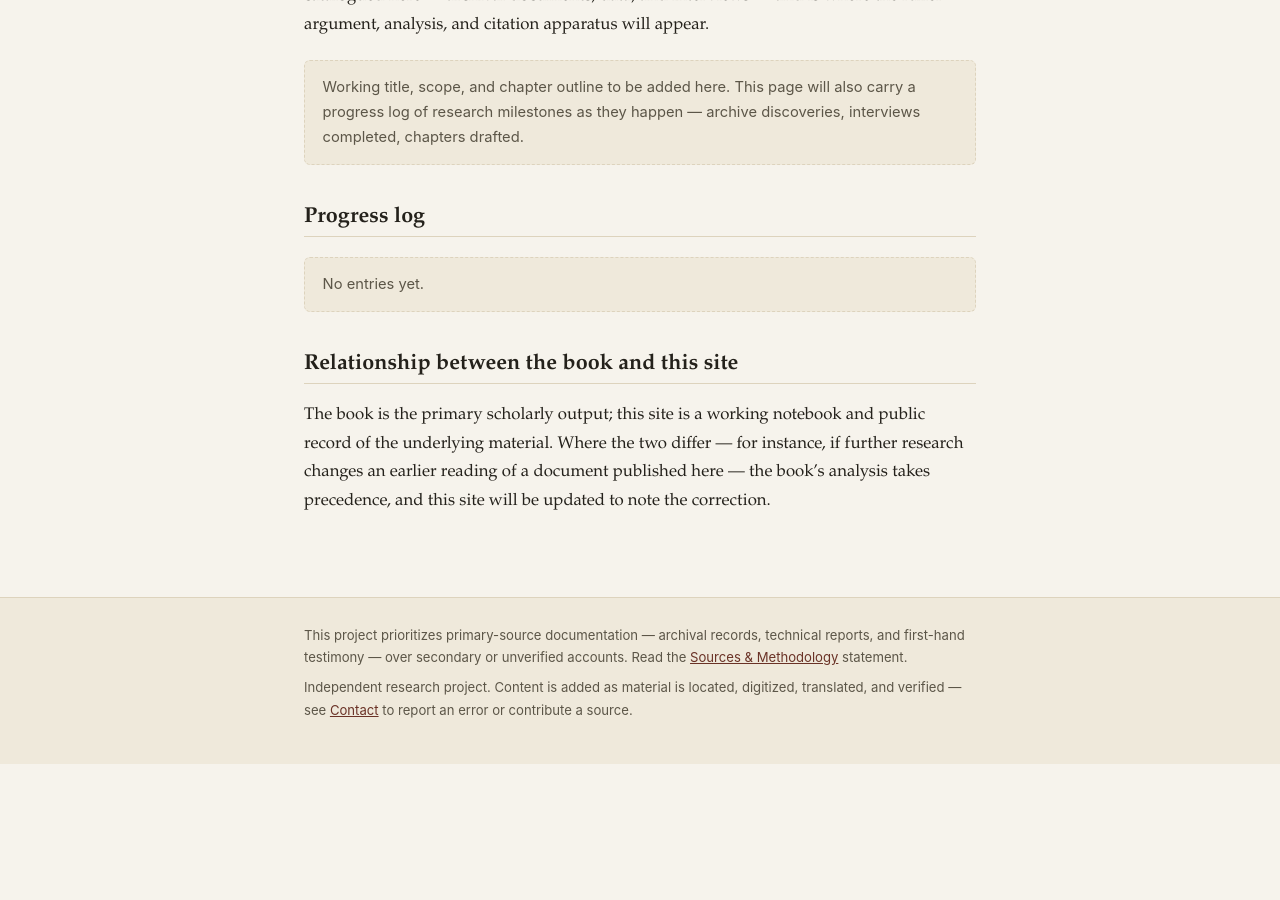
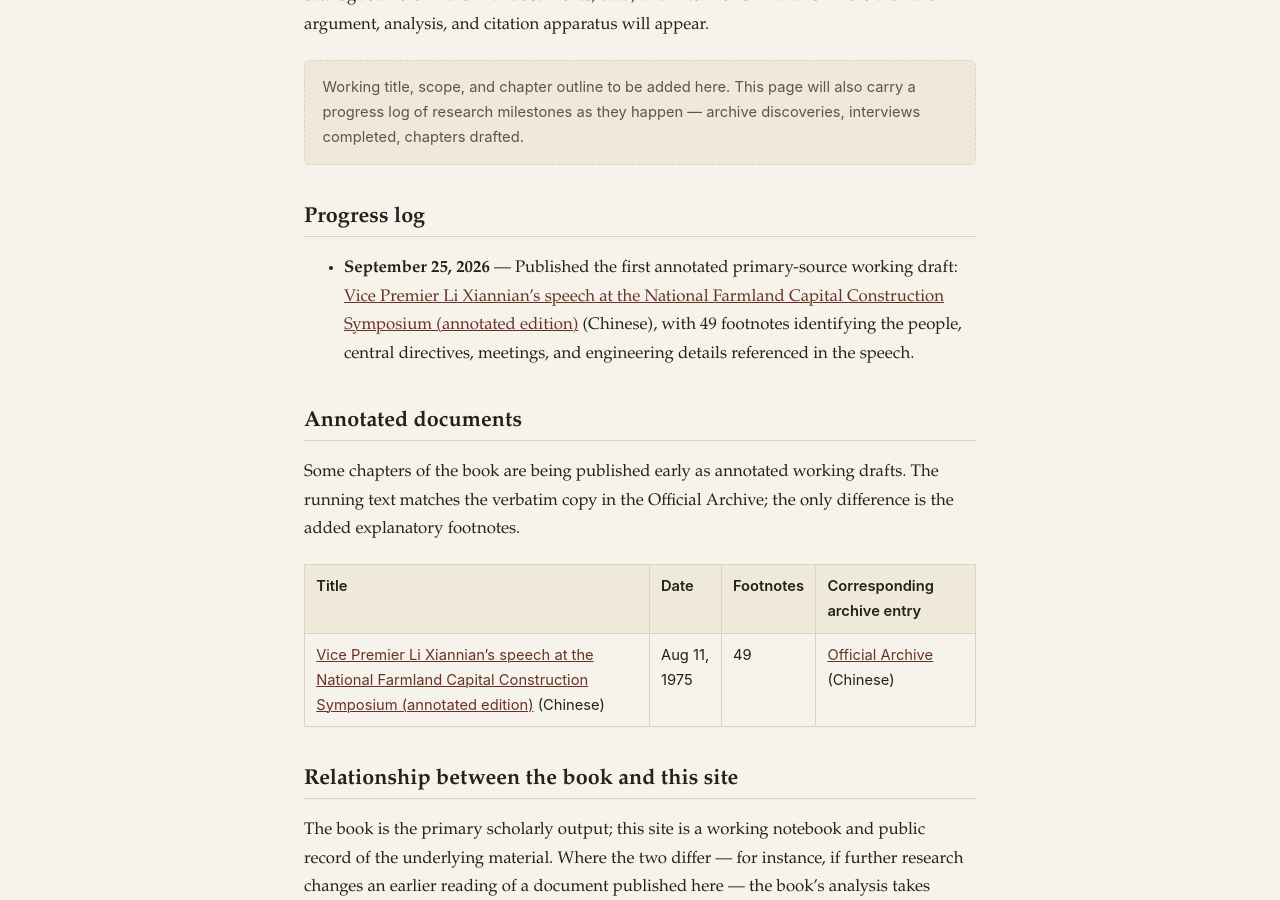
Before and after one commit to Banqiao758/Banqiao758.github.io, a Jekyll site: the page built from en/book.md, in a window 1280 px wide and 900 px high, scrolled down 399 px. Built offline with Jekyll 4.4.1, drawn with Linux system fonts in a browser that asks for light colours; before the commit the page ends 1163 px from its top, so only the background shows below that.

Commit message:
Publish annotated edition of Li Xiannian's Aug 11, 1975 speech
Adds a 49-footnote scholarly edition of the farmland-symposium speech
to the book (学术专著) section as a working chapter draft, identifying
the people, central directives, meetings, and engineering details the
speech references — including the 1973 Banqiao/Shimantan hydrological
recheck that recommended raising both dams before the failure, the
Aug 14 decision to breach the Bantai floodgate, and Qian Zhengying's
1993 account confirming this was Li's only personal appearance at the
Ministry of Water Resources auditorium in 30 years. Corrects two minor
slips in the source draft (a duplicated character; one footnote that
ended mid-sentence). Wires the new page into both book.md pages.

Co-Authored-By: Claude Sonnet 5 <noreply@anthropic.com>

```diff
--- a/en/book.md
+++ b/en/book.md
@@ -22,9 +22,18 @@ archive discoveries, interviews completed, chapters drafted.
 
 ## Progress log
 
-<div class="pending">
-No entries yet.
-</div>
+- **September 25, 2026** &mdash; Published the first annotated primary-source
+  working draft: <a href="{{ '/book/1975-li-xiannian-farmland-symposium-speech-annotated/' | relative_url }}">Vice Premier Li Xiannian's speech at the National Farmland Capital Construction Symposium (annotated edition)</a> (Chinese), with 49 footnotes identifying the people, central directives, meetings, and engineering details referenced in the speech.
+
+## Annotated documents
+
+Some chapters of the book are being published early as annotated working
+drafts. The running text matches the verbatim copy in the Official Archive;
+the only difference is the added explanatory footnotes.
+
+| Title | Date | Footnotes | Corresponding archive entry |
+|---|---|---|---|
+| <a href="{{ '/book/1975-li-xiannian-farmland-symposium-speech-annotated/' | relative_url }}">Vice Premier Li Xiannian's speech at the National Farmland Capital Construction Symposium (annotated edition)</a> (Chinese) | Aug 11, 1975 | 49 | <a href="{{ '/archive/1975-li-xiannian-farmland-symposium-speech/' | relative_url }}">Official Archive</a> (Chinese) |
 
 ## Relationship between the book and this site
 
```
Also changed, not shown: book.md (+9 -3 lines), book/1975-li-xiannian-farmland-symposium-speech-annotated.md (added, +102 -0 lines).
